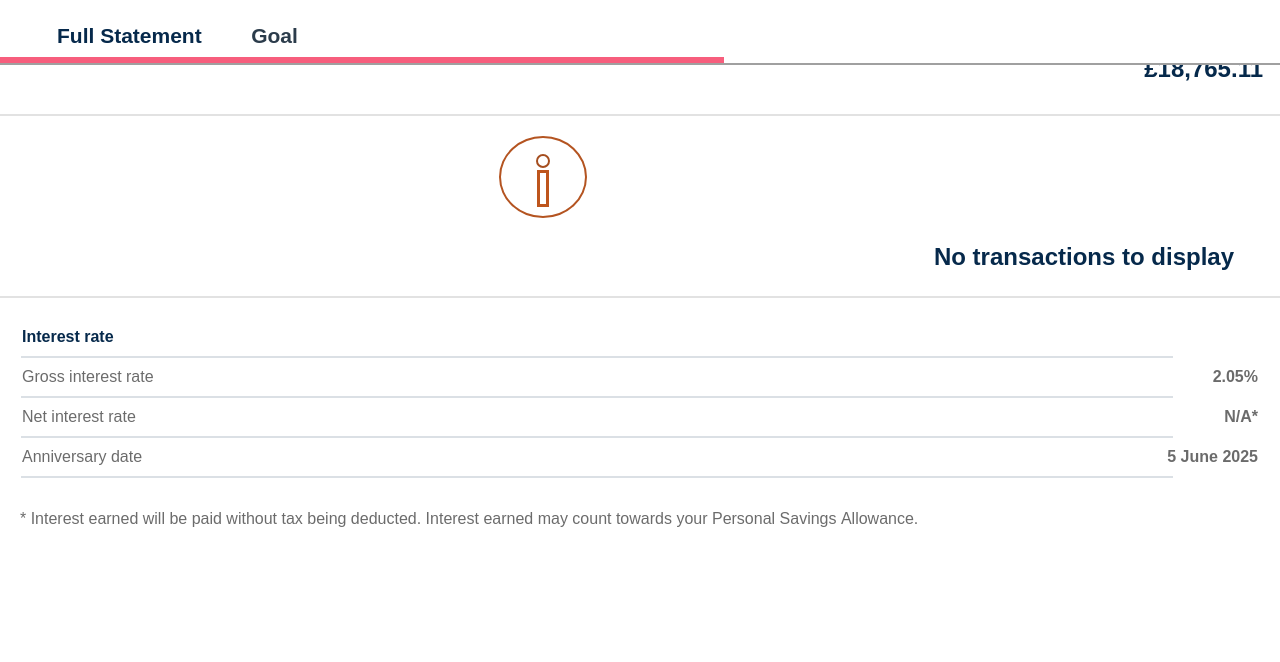
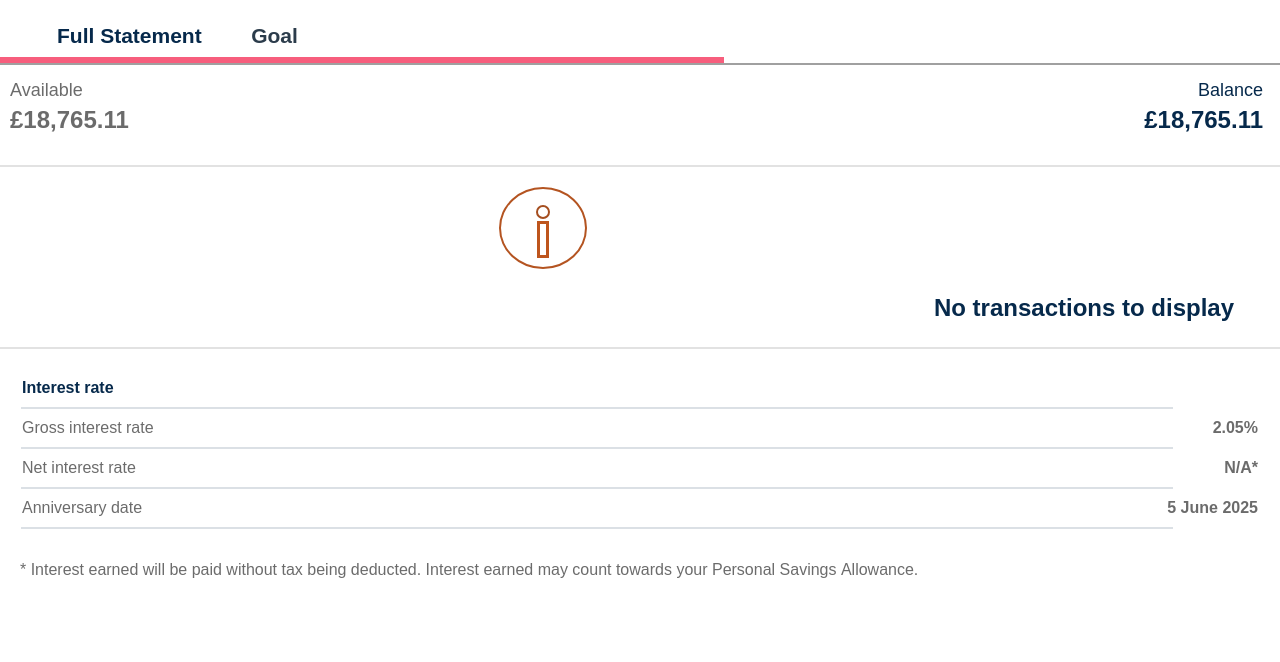
Before and after one commit to MinaMagdy2/working, a plain HTML site: page three.html in a window 1280 px wide. Shown: the part 48-710 px from the top of the page. Drawn offline with Linux system fonts and the light colour scheme.

Commit message:
page2.css

```diff
--- a/css/page2.css
+++ b/css/page2.css
@@ -151,6 +151,16 @@ body{
                     text-align: end;
                     padding-right: 17px;
                     padding-bottom: 5px;
+
+                }
+                .container {
+                    display: flex;
+                    justify-content: space-between; /* لنشر العناصر على جانبي الحاوية */
+                    padding-top: 110px; /* لتطبيق المسافة العلوية */
+                }
+                .container2 {
+                    display: flex;
+                    justify-content: space-between; /* لنشر العناصر على جانبي الحاوية */
                 }
                 .sec{
                     padding-left: 15px;
```
